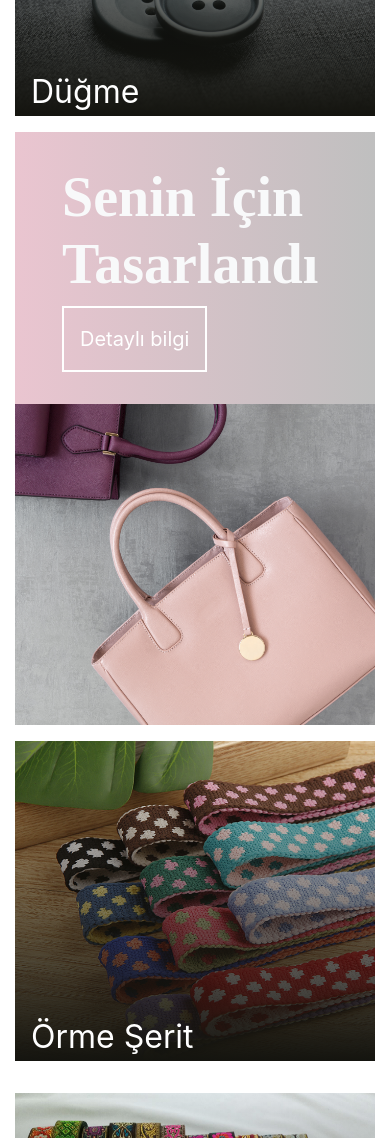
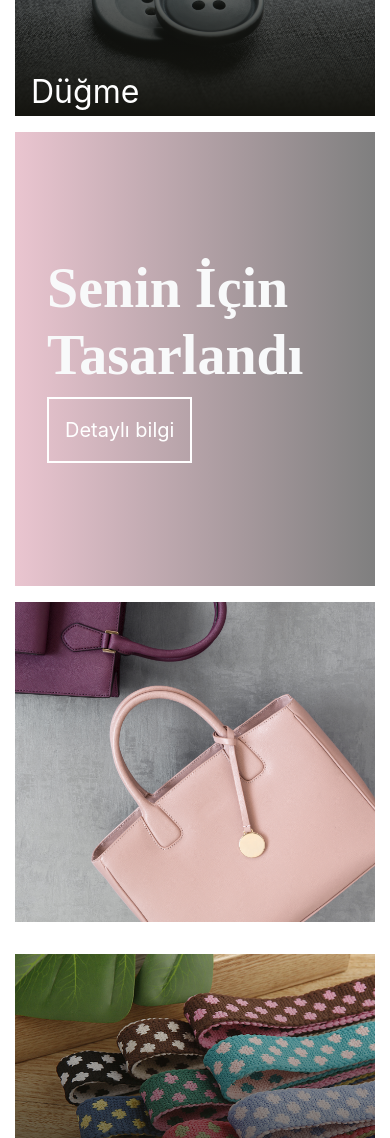
Before and after one commit to Sametura028/Viola-Mega, a plain HTML site: page index.html in a window 390 px wide. Shown: the part 4800-5938 px from the top of the page. Drawn offline with nearby package versions, Linux system fonts and the light colour scheme.

Commit message:
control3

```diff
--- a/index.html
+++ b/index.html
@@ -140,11 +140,11 @@
 
                         <div class=" col-lg-1 path"><img src="images/Path 4.png" alt=""></div>
                     </div>
-                    <div class="pinkimage col-lg-6">
-                        <img src="images/set-fashionable-women-s-handbags-grey-plastered-surface-top-view.png" alt="">
-                    </div>
-                </div>
 
+
+                <div class="pinkimage col-lg-6">
+                    <img src="images/set-fashionable-women-s-handbags-grey-plastered-surface-top-view.png" alt="">
+              </div>  </div>
             </div>
             <div class="clear"></div>
 
--- a/style.css
+++ b/style.css
@@ -63,9 +63,11 @@ nav {
     object-fit: cover;
     transition: all .5s ease-in-out;
 }
-.imgcol:hover img{
+
+.imgcol:hover img {
     transform: scale(1.1);
 }
+
 .imgcol:hover .triangle {
     right: 0;
 }
@@ -86,13 +88,18 @@ nav {
 }
 
 .pinkarea {
-    background-image: linear-gradient(to right, #EAC5D0, rgba(0, 0, 0, .25));
     width: 100%;
     justify-content: space-between;
 }
 
+.pinkarea>div {
+    max-width: 705px;
+}
+
 .content.col-lg-6 {
     flex-direction: column;
+    background-image: linear-gradient(to right, #EAC5D0, rgba(0, 0, 0, .5));
+    margin: 0 !important;
 }
 
 .header.col-lg-9 {
@@ -270,7 +277,8 @@ nav {
 
 .gallery img {
     width: 100%;
-    max-width: 180px;    height: 377px;
+    max-width: 180px;
+    height: 377px;
     position: relative;
     object-fit: fill;
 
@@ -319,6 +327,7 @@ nav {
     width: 100%;
     max-width: 350px;
 }
+
 .gallery .hoverimages:hover .filter {
 
     z-index: 3;
@@ -335,15 +344,18 @@ nav {
 .fotocontain .row .imgcol {
     padding-left: 0 !important;
     max-width: 705px;
-    object-fit: cover   ;
+    object-fit: cover;
     padding-right: 0 !important;
 }
 
 
-.firtrow,.secondrow,.thirdrow{
+.firtrow,
+.secondrow,
+.thirdrow {
     justify-content: space-between;
     padding-right: 0 !important;
 }
+
 .contimg {
     padding: 0 !important;
 }
@@ -359,6 +371,7 @@ nav {
     position: relative;
 
 }
+
 .greenbtn:hover {
     color: #60d877 !important;
 }
@@ -452,18 +465,30 @@ a:hover {
 }
 
 @media only screen and (max-width: 1460px) {
-    .contactus{
+    .contactus {
         margin: 0 !important;
     }
-    .firtrow, .secondrow, .thirdrow  {
+    .pinkarea>div {
+        max-width: 680px;
+        padding: 0 !important;
+    }
+    .pinkarea{
+        flex-wrap: nowrap !important;
+    }
+    .firtrow,
+    .secondrow,
+    .thirdrow {
         margin: 0 !important;
     }
+
     .pinkimage {
         padding: 0 !important;
     }
-    .fotocontain .row .imgcol{
+
+    .fotocontain .row .imgcol {
         max-width: 680px;
     }
+
     .pinkarea {
         margin: 0 !important;
     }
@@ -522,7 +547,16 @@ a:hover {
         display: flex;
         justify-content: center;
     }
-    .fotocontain .row .imgcol{
+.pinkarea {
+    justify-content: space-between;
+}
+
+
+    .fotocontain .row  .imgcol{
+        max-width: 600px;
+
+    }
+    .pinkarea>div {
         max-width: 600px;
     }
 }
@@ -535,7 +569,9 @@ a:hover {
         column-gap: 2rem;
         width: 100%;
     }
-
+    .pinkarea>div {
+        max-width: 580px;
+    }
     .gallery {
         margin: 0 auto;
     }
@@ -551,7 +587,8 @@ a:hover {
         width: 350px;
 
     }
-    .fotocontain .row .imgcol{
+
+    .fotocontain .row .imgcol {
         max-width: 580px;
     }
 }
@@ -564,7 +601,9 @@ a:hover {
         column-gap: 1rem;
         width: 100%;
     }
-
+    .pinkarea>div {
+        max-width: 450px;
+    }
     .gallery img,
     .gallery .hoverimages:hover img,
     .gallery .filter {
@@ -572,9 +611,11 @@ a:hover {
         object-fit: fill;
 
     }
-    .fotocontain .row .imgcol{
+
+    .fotocontain .row .imgcol {
         max-width: 450px;
     }
+
     .header.col-lg-9 h1 {
         font-size: 3.5rem;
     }
@@ -618,7 +659,12 @@ a:hover {
 
     .triangle {
         border-width: 0 0 250.5px 210.5px;
-    }    .fotocontain .row .imgcol{
+    }
+
+    .fotocontain .row .imgcol {
+        max-width: 325px;
+    }
+    .pinkarea>div {
         max-width: 325px;
     }
 }
@@ -627,19 +673,28 @@ a:hover {
     .fotocontain .row .imgcol {
         max-width: 550px;
     }
+
     .menu__box {
 
-        right: -300%;}
+        right: -300%;
+    }
+
     .menu__box {
         right: -200%;
         width: 280px;
-    }.firtrow, .secondrow, .thirdrow{
+    }
+
+    .firtrow,
+    .secondrow,
+    .thirdrow {
         justify-content: center;
     }
+
     .clear {
 
         height: 0;
     }
+
     .spotdiv {
         text-align: center;
         padding: 13% 0;
@@ -649,13 +704,18 @@ a:hover {
         margin: 1rem 0;
     }
 
-
+.pinkarea{
+    flex-wrap: wrap;
+    flex-direction: column;
+    align-items: center;
+}
 
 
     .contfilter .detail {
         font-size: 1rem;
         padding: .5rem;
     }
+
     .hr {
         width: 335px;
     }
@@ -667,6 +727,15 @@ a:hover {
 
     .rotate2 {
         margin: 4rem 0 0 -2rem;
+
+    }
+    .pinkarea>div {
+        max-width: 550px;
+        margin: 1rem 0;
+    }
+  .pinkarea  .content{
+        height: 454px;
+        justify-content: center;
     }
 }
 
@@ -689,6 +758,7 @@ a:hover {
     .bigfilter {
         max-width: 545px;
     }
+
     .hr {
         width: 297px;
     }
@@ -771,18 +841,24 @@ a:hover {
         line-height: .25rem;
         font-size: .75rem;
     }
+
     .hr {
         width: 250px;
     }
+
     .rotate2 {
         margin: 2rem 0 0 -2rem;
     }
+
     .rotate1 {
         margin: 2rem -2rem 0 0;
     }
+
     .head h1 {
         font-size: 1rem;
     }
+
     .contfilter {
-        line-height: .15rem;}
+        line-height: .15rem;
     }
+}
```
Lines whose indentation alone changed are shown as unchanged.
